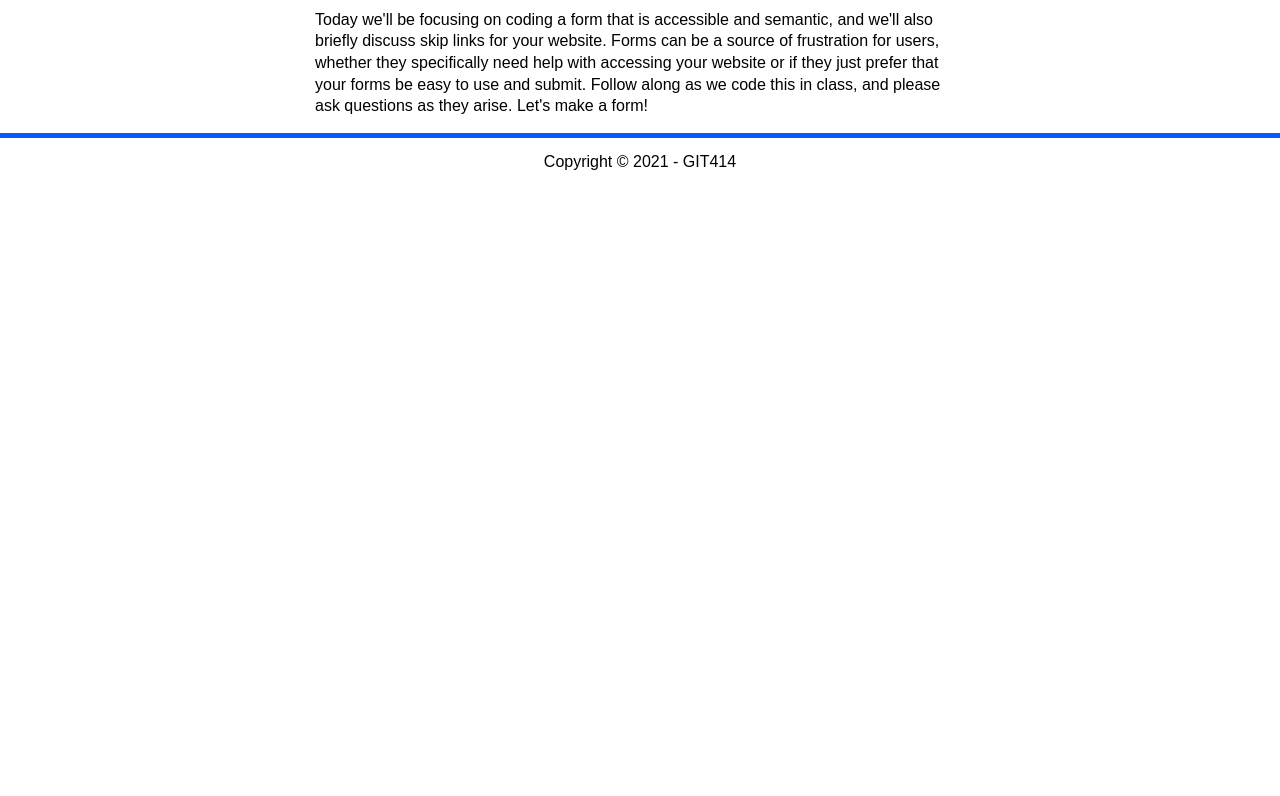
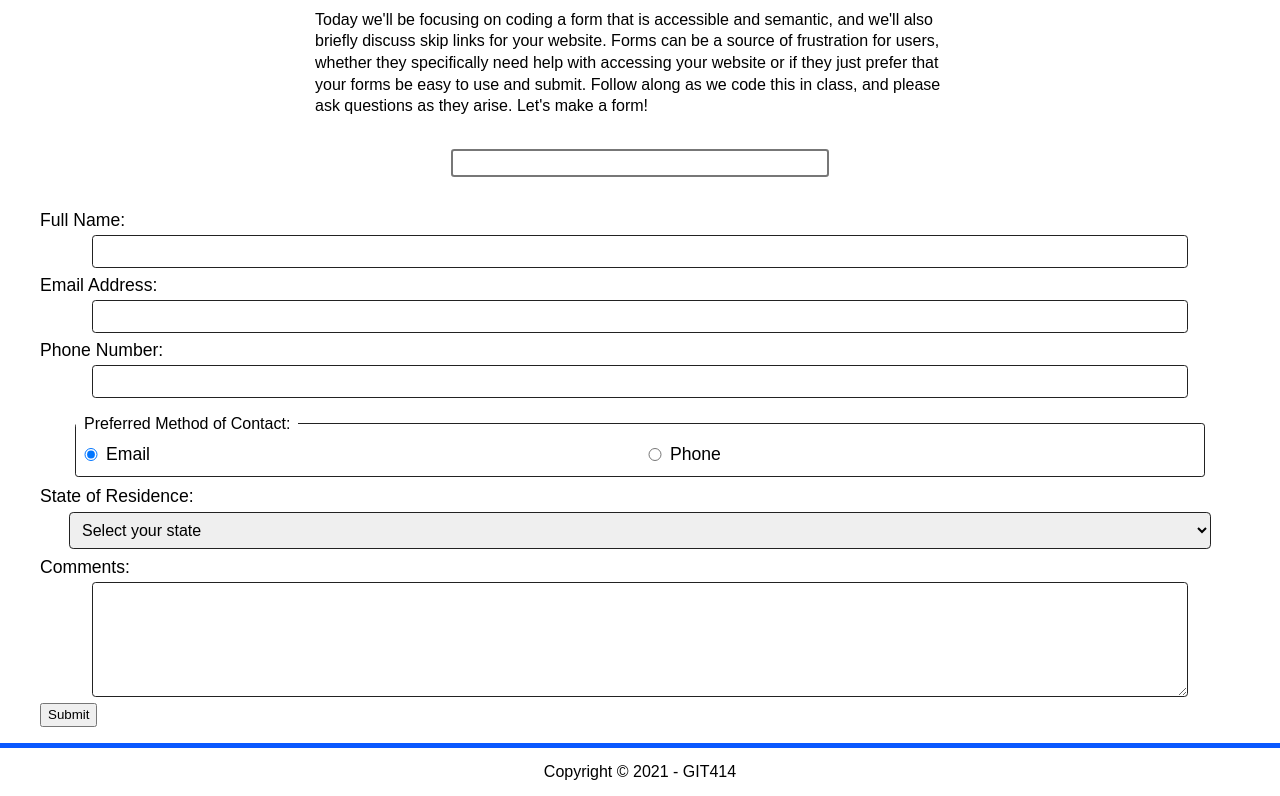
Before and after one commit to Cthulhhu/AccessibleForms, a plain HTML site: page index.html in a window 1280 px wide. Shown: the part 546-1342 px from the top of the page. Before the commit the page ends 800 px from the top, so only its background shows below. Drawn offline with Linux system fonts and the light colour scheme.

Commit message:
Added Form

```diff
--- a/index.html
+++ b/index.html
@@ -29,6 +29,85 @@
 			<p>Today we'll be focusing on coding a form that is accessible and semantic, and we'll also briefly discuss skip links for your website. Forms can be a source of frustration for users, whether they specifically need help with accessing your website or if they just prefer that your forms be easy to use and submit. Follow along as we code this in class, and please ask questions as they arise. Let's make a form!</p>
 
 <!-- 	-------- TO-DO: ADD FORM CODE HERE DURING CLASS, FOLLOW ALONG TO COMPLETE -------- -->
+            <form action=" https://wp.zybooks.com/form-viewer.php" method="POST"></form>
+                <label for="fullName">Full Name:</label>
+                <input type="text" id="fullName" name="fullName" required>
+
+                <label for="email">Email Address:</label>
+                <input type="email" id="email" name="email" required>
+
+                <label for="phone">Phone Number:</label>
+                <input type="tel" id="phone" name="phone" required>
+
+                <fieldset>
+                    <legend>Preferred Method of Contact:</legend>
+                    <input type="radio" id="contactEmail" name="contactMethod" value="email" checked>
+                    <label for="contactEmail">Email</label>
+                    <input type="radio" id="contactPhone" name="contactMethod" value="phone">
+                    <label for="contactPhone">Phone</label>
+                </fieldset>
+
+                <label for="state">State of Residence:</label>
+                <select id="state" name="state" required>
+                    <option value="" disabled selected>Select your state</option>
+                    <option value="AL">Alabama</option>
+                    <option value="AK">Alaska</option>
+                    <option value="AZ">Arizona</option>
+                    <option value="AR">Arkansas</option>
+                    <option value="CA">California</option>
+                    <option value="CO">Colorado</option>
+                    <option value="CT">Connecticut</option>
+                    <option value="DE">Delaware</option>
+                    <option value="DC">District Of Columbia</option>
+                    <option value="FL">Florida</option>
+                    <option value="GA">Georgia</option>
+                    <option value="HI">Hawaii</option>
+                    <option value="ID">Idaho</option>
+                    <option value="IL">Illinois</option>
+                    <option value="IN">Indiana</option>
+                    <option value="IA">Iowa</option>
+                    <option value="KS">Kansas</option>
+                    <option value="KY">Kentucky</option>
+                    <option value="LA">Louisiana</option>
+                    <option value="ME">Maine</option>
+                    <option value="MD">Maryland</option>
+                    <option value="MA">Massachusetts</option>
+                    <option value="MI">Michigan</option>
+                    <option value="MN">Minnesota</option>
+                    <option value="MS">Mississippi</option>
+                    <option value="MO">Missouri</option>
+                    <option value="MT">Montana</option>
+                    <option value="NE">Nebraska</option>
+                    <option value="NV">Nevada</option>
+                    <option value="NH">New Hampshire</option>
+                    <option value="NJ">New Jersey</option>
+                    <option value="NM">New Mexico</option>
+                    <option value="NY">New York</option>
+                    <option value="NC">North Carolina</option>
+                    <option value="ND">North Dakota</option>
+                    <option value="OH">Ohio</option>
+                    <option value="OK">Oklahoma</option>
+                    <option value="OR">Oregon</option>
+                    <option value="PA">Pennsylvania</option>
+                    <option value="RI">Rhode Island</option>
+                    <option value="SC">South Carolina</option>
+                    <option value="SD">South Dakota</option>
+                    <option value="TN">Tennessee</option>
+                    <option value="TX">Texas</option>
+                    <option value="UT">Utah</option>
+                    <option value="VT">Vermont</option>
+                    <option value="VA">Virginia</option>
+                    <option value="WA">Washington</option>
+                    <option value="WV">West Virginia</option>
+                    <option value="WI">Wisconsin</option>
+                    <option value="WY">Wyoming</option>
+                </select>
+
+                <label for="comments">Comments:</label>
+                <textarea id="comments" name="comments" rows="4"></textarea>
+
+                <button type="submit">Submit</button>
+            </form>
 		</article>
 	</main>
 	<footer>
```
